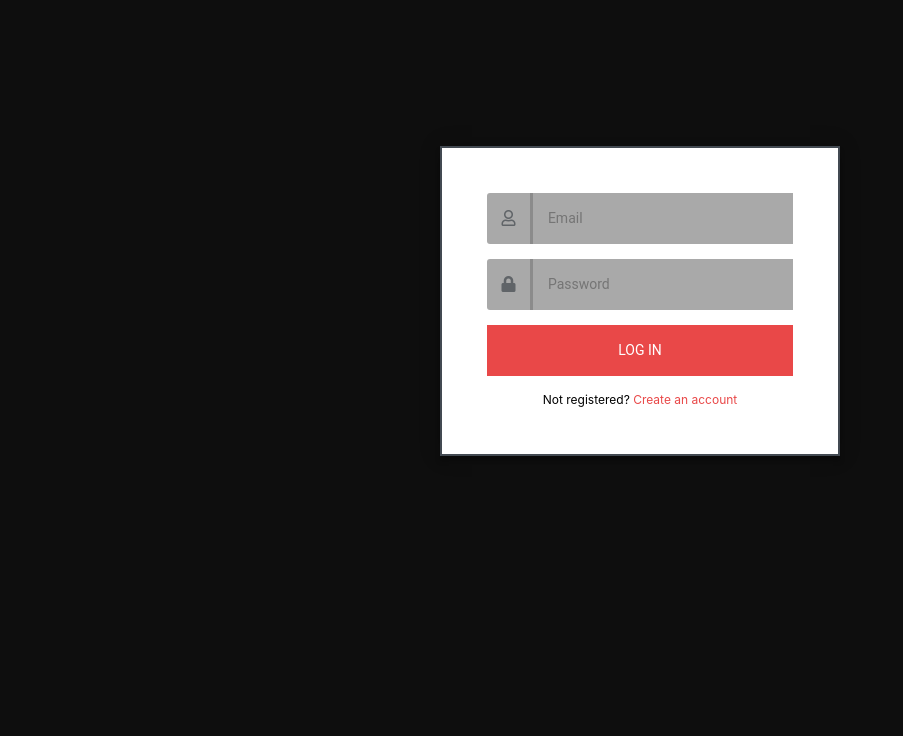
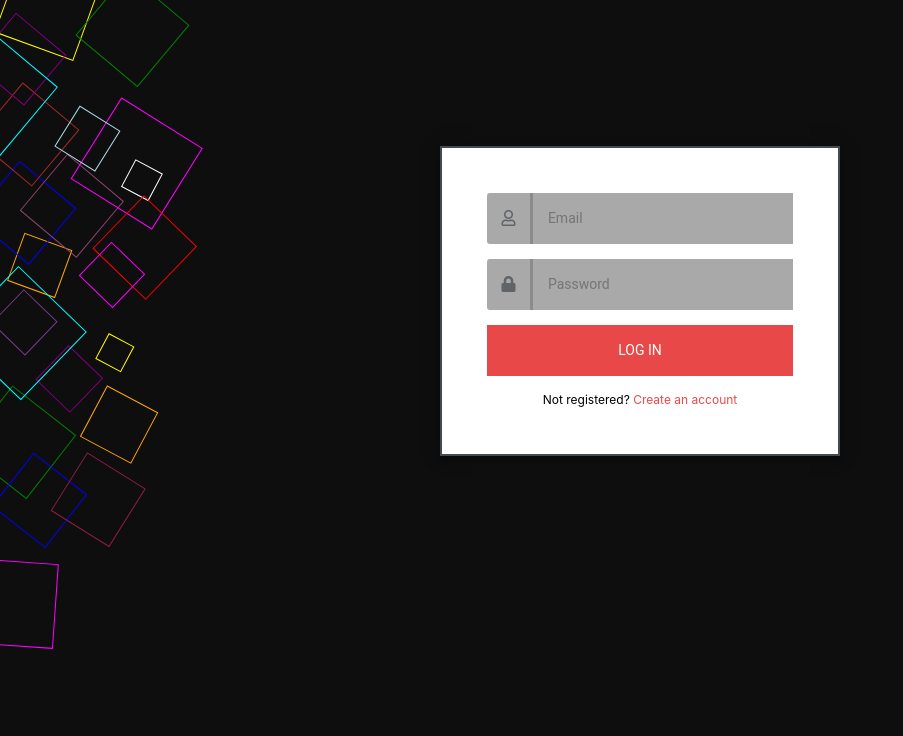
Before and after one commit to EliW09/capstone-client, a website built with webpack: page index.html in a window 1280 px wide. Shown: the part 64-800 px from the top of the page, without its empty margins (0-903 px from the left). Built offline with nearby package versions, Linux system fonts and the light colour scheme.

Commit message:
added a canvas to background and got delete and show working for games

```diff
--- a/assets/scripts/api/game/api.js
+++ b/assets/scripts/api/game/api.js
@@ -433,6 +433,26 @@ const updateGame26 = () => {
     })
 }
 
+const getGames = () => {
+    return $.ajax({
+      url: config.apiUrl + `/games/`,
+      method: 'GET',
+      headers: {
+        Authorization: 'Token token=' + store.user.token
+      }
+    })
+}
+
+const deleteGame = (id) => {
+    return $.ajax({
+        url: config.apiUrl + `/games/${id}`,
+        method: 'DELETE',
+        headers: {
+            Authorization: 'Token token=' + store.user.token
+          }
+    })
+}
+
 module.exports = {
     getQuestionOne,
     getQuestionTwo,
@@ -479,5 +499,7 @@ module.exports = {
     updateGame23,
     updateGame24,
     updateGame25,
-    updateGame26
+    updateGame26,
+    getGames,
+    deleteGame
 }
--- a/assets/scripts/api/game/events.js
+++ b/assets/scripts/api/game/events.js
@@ -2,6 +2,7 @@
 const api = require('./api.js')
 const ui = require('./ui.js')
 const store = require('../../store.js')
+const getFormFields = require('../../../../lib/get-form-fields.js')
 
 const startANewGame = (event) => {
     event.preventDefault()
@@ -327,6 +328,22 @@ const button26 = () => { // Go to police station | make another branch12 button
     api.updateGame26()
 }
 
+const showMyGames = (event) => {
+    event.preventDefault()
+    api.getGames()
+      .then(ui.showAllGames)
+      .catch(ui.mainFailure)
+}
+
+const deleteMyGames = (event) => {
+    event.preventDefault()
+    const data = getFormFields(event.target)
+    console.log(data.game.id)
+    api.deleteGame(data.game.id)
+      .then(ui.deleteSuccess)
+      .catch(ui.mainFailure)
+}
+
 module.exports = {
     startANewGame,
     branchUp,
@@ -374,5 +391,7 @@ module.exports = {
     button23,
     button24,
     button25,
-    button26
+    button26,
+    showMyGames,
+    deleteMyGames
 }
--- a/assets/scripts/api/game/ui.js
+++ b/assets/scripts/api/game/ui.js
@@ -33,9 +33,52 @@ const gameCreateSuccess = (response) => {
     store.gameInfo = response.game
 }
 
+const showAllGames = (response) => {
+    $('.games').empty()
+    response.games.forEach(game => {
+        $('.games').append(`
+        <div class=${game.id}>
+        <h4 id=${game.id}>${game.id}</h4>
+        </div>`)
+        for (const key in game) {
+        if (key !== 'id' && key !== 'user') {
+            // if game[q#] is equal to the ending answer, append the ending text with the ID of the game
+            if (game[key] == 'Call out hello to the man.') { // q5
+                $(`.${game.id}`).append('You found the ending: Man runs towards you swearing and knocks you out.')
+            }
+
+            if (game[key] == 'Turn on the news and leisurely eat.') { // q6
+                $(`.${game.id}`).append('You found the ending: Staff come back from fixing the phone lines and tell you that one of the staff robbed you as they hand your phone and wallet back.')
+            }
+
+            if (game[key] == 'Lie on the ground and wait for help.') { // q8
+                $(`.${game.id}`).append('You found the ending: You end up in the hospital and the doctor tells you your name and has your phone and wallet.')
+            }
+
+            if (game[key] == 'Stop running and talk to staff.') { // q9
+                $(`.${game.id}`).append('You found the ending: Hotel staff explain everything and give you your phone and wallet.')
+            }
+
+            if (game[key] == 'Don\'t get in car.') { // q10
+                $(`.${game.id}`).append('You found the ending: Hotel staff walk up to you and says your name.')
+            }
+
+            if (game[key] == 'Go to police station.' || game[key] == 'Go to police station.') { // q11 / q13
+                $(`.${game.id}`).append('You found the ending: Police start to interegate you and right before they hit you, you wake up from dreaming.')
+            }
+
+            if (game[key] == 'Go to diner and eat chicken and waffles.') { // q11
+                $(`.${game.id}`).append('You found the ending: You wake up from this horrible dream.')
+            }
+        }
+        }
+    })
+}
+
 module.exports = {
     questionSuccess,
     foundEnding,
     mainFailure,
-    gameCreateSuccess
+    gameCreateSuccess,
+    showAllGames
 }
--- a/assets/scripts/app.js
+++ b/assets/scripts/app.js
@@ -9,10 +9,13 @@ const gameEvents = require('./api/game/events.js')
 $(() => {
   // functions running when website is fully loaded
   $(document).ready(site.onLoad)
+  $(document).ready(site.draw)
 
   // button functions
   $('.accountb').on('click', site.openAccount)
   $('.goBack').on('click', site.onLogIn)
+  $('.showmygames').on('click', gameEvents.showMyGames)
+  $('.delete').on('submit', gameEvents.deleteMyGames)
 
   // auth functions
   $('#sign-up').on('submit', authEvents.onSignUp)
--- a/assets/scripts/functions.js
+++ b/assets/scripts/functions.js
@@ -25,9 +25,101 @@ const openAccount = () => {
     $('.settingsp').show()
 }
 
+function draw() {
+    const canvas = document.getElementById("canvas")
+    const context = canvas.getContext("2d")
+    canvas.width = window.innerWidth
+    canvas.height = window.innerHeight
+
+    context.strokeStyle = "orange"
+    context.rotate(20 * Math.PI / 180)
+    context.strokeRect(125, 271, 50, 50)
+    context.strokeStyle = "yellow"
+    context.strokeRect(28, 9, 83, 83)
+    context.rotate(20 * Math.PI / 180)
+    context.strokeStyle = "blue"
+    context.strokeRect(160, 160, 73, 73)
+    context.strokeStyle = "#8d446e"
+    context.strokeRect(192, 124, 73, 73)
+    context.strokeStyle = "brown"
+    context.strokeRect(112, 98, 73, 73)
+    context.strokeStyle = "green"
+    context.strokeRect(122, -53, 80, 80)
+    context.strokeStyle = "purple"
+    context.strokeRect(62, 49, 65, 65)
+    context.strokeStyle = "cyan"
+    context.strokeRect(43, 79, 98, 98)
+    context.strokeStyle = "magenta"
+    context.rotate(-8 * Math.PI / 180)
+    context.strokeRect(189, 73, 95, 95)
+    context.strokeStyle = "lightblue"
+    context.strokeRect(158, 102, 47, 47)
+    context.strokeStyle = "white"
+    context.rotate(-4 * Math.PI / 180)
+    context.strokeRect(225, 134, 30, 30)
+    context.strokeStyle = "yellow"
+    context.strokeRect(283, 300, 28, 28)
+    context.strokeStyle = "orange"
+    context.strokeRect(306, 347, 57, 57)
+    context.strokeStyle = "green"
+    context.rotate(10 * Math.PI / 180)
+    context.strokeRect(287, 347, 80, 80)
+    context.strokeStyle = "blue"
+    context.strokeRect(345, 387, 67, 67)
+    context.strokeStyle = "red"
+    context.rotate(6 * Math.PI / 180)
+    context.strokeRect(284, 87, 73, 73)
+    context.strokeStyle = "purple"
+    context.strokeRect(334, 247, 47, 47)
+    context.strokeStyle = "cyan"
+    context.strokeRect(243, 225, 94, 94)
+    context.strokeStyle = "magenta"
+    context.strokeRect(293, 143, 46, 46)
+    context.strokeStyle = "#7b3a8c"
+    context.strokeRect(263, 238, 46, 46)
+    context.strokeStyle = "#8e1d44"
+    context.rotate(-12 * Math.PI / 180)
+    context.strokeRect(348, 392, 68, 68)
+    // context.strokeStyle = "#2f775b"
+    context.rotate(-12 * Math.PI / 180)
+    // context.strokeRect(284, 523, 84, 84)
+    context.strokeStyle = "magenta"
+    context.rotate(-16 * Math.PI / 180)
+    context.strokeRect(18, 623, 84, 84)
+
+    // right side
+    context.strokeStyle = "red"
+    context.rotate(10 * Math.PI / 180)
+    context.strokeRect(1400, -232, 83, 83)
+    context.strokeStyle = "yellow"
+    context.strokeRect(1337, -318, 46, 46)
+    context.strokeStyle = "blue"
+    context.strokeRect(1295, -195, 63, 63)
+    context.strokeStyle = "orange"
+    context.strokeRect(1317, -243, 68, 68)
+    context.strokeStyle = "purple"
+    context.strokeRect(1357, -119, 46, 46)
+    context.strokeStyle = "cyan"
+    context.strokeRect(1347, -216, 74, 74)
+    context.rotate(13 * Math.PI / 180)
+    context.strokeStyle = "white"
+    context.strokeRect(1421, -318, 73, 73)
+    context.strokeStyle = "brown"
+    context.strokeRect(1359, -437, 73, 73)
+    context.strokeStyle = "magenta"
+    context.rotate(-7 * Math.PI / 180)
+    context.strokeRect(1329, -273, 30, 30)
+    context.strokeStyle = "lightblue"
+    context.strokeRect(1400, -236, 47, 47)
+    context.strokeStyle = "green"
+    context.strokeRect(1379, -185, 64, 64)
+
+}
+
 module.exports = {
     onLoad,
     onLogIn,
     onLogOut,
-    openAccount
+    openAccount,
+    draw
 }
--- a/assets/styles/index.scss
+++ b/assets/styles/index.scss
@@ -4,11 +4,16 @@
 body {
     background: rgb(14, 14, 14);
     color: rgb(233, 72, 72);
-    text-align: center;
+    // text-align: center;
+}
+
+h1 {
+  text-align: center;
 }
 
 .main {
     position: absolute;
+    text-align: center;
     left: 25%;
     width: 50%;
     height: 560px;
@@ -56,6 +61,11 @@ body {
 
 .gamebtn {
   width: 100%;
+}
+
+#canvas {
+  z-index: -1;
+  position: absolute;
 }
 
 // login forms
--- a/index.html
+++ b/index.html
@@ -14,6 +14,7 @@
       <script src="public/application.js" type="text/javascript" charset="utf-8" defer></script>
     </head>
     <body>
+      <canvas id="canvas" width="821" height="1440"></canvas>
       <h1>Amnesia</h1>
       <!-- All login/signup forms  -->
   <div class="authp">
@@ -94,7 +95,18 @@
               </div>
             </div>
             <br>
-            <br>
+            <div class="myGames">
+              <button class="showmygames">My games</button>
+              <div class="games"></div>
+            </div>
+            <div class="deleteGames">
+              <form class="delete">
+                <fieldset>
+                  <input type="text" name="game[id]" placeholder="Game ID">
+                  <input class="btn btn-dark" type="submit" value="Delete game">
+                </fieldset>
+              </form>
+            </div>
             <button class="accountb">Account</button>
       </div>
     </body>
```
